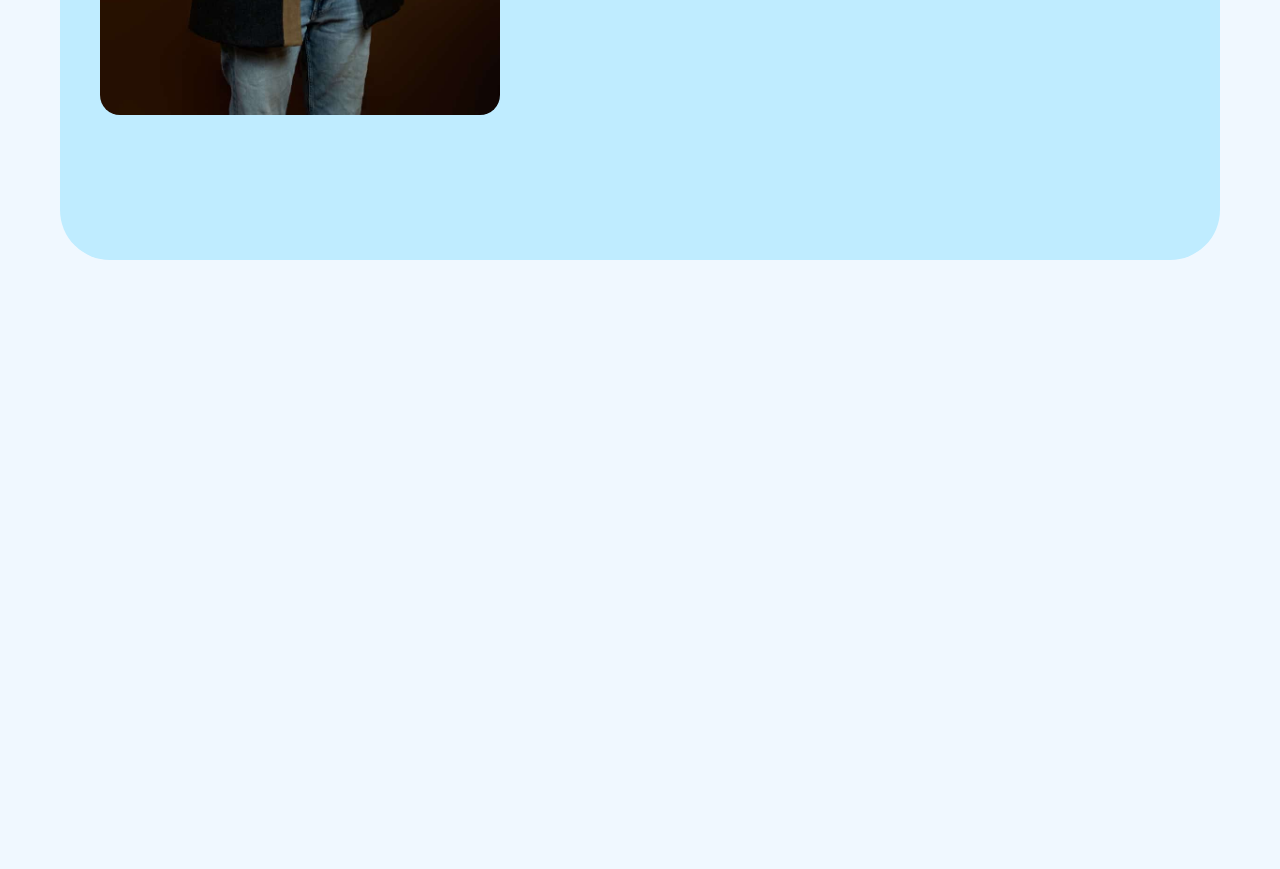
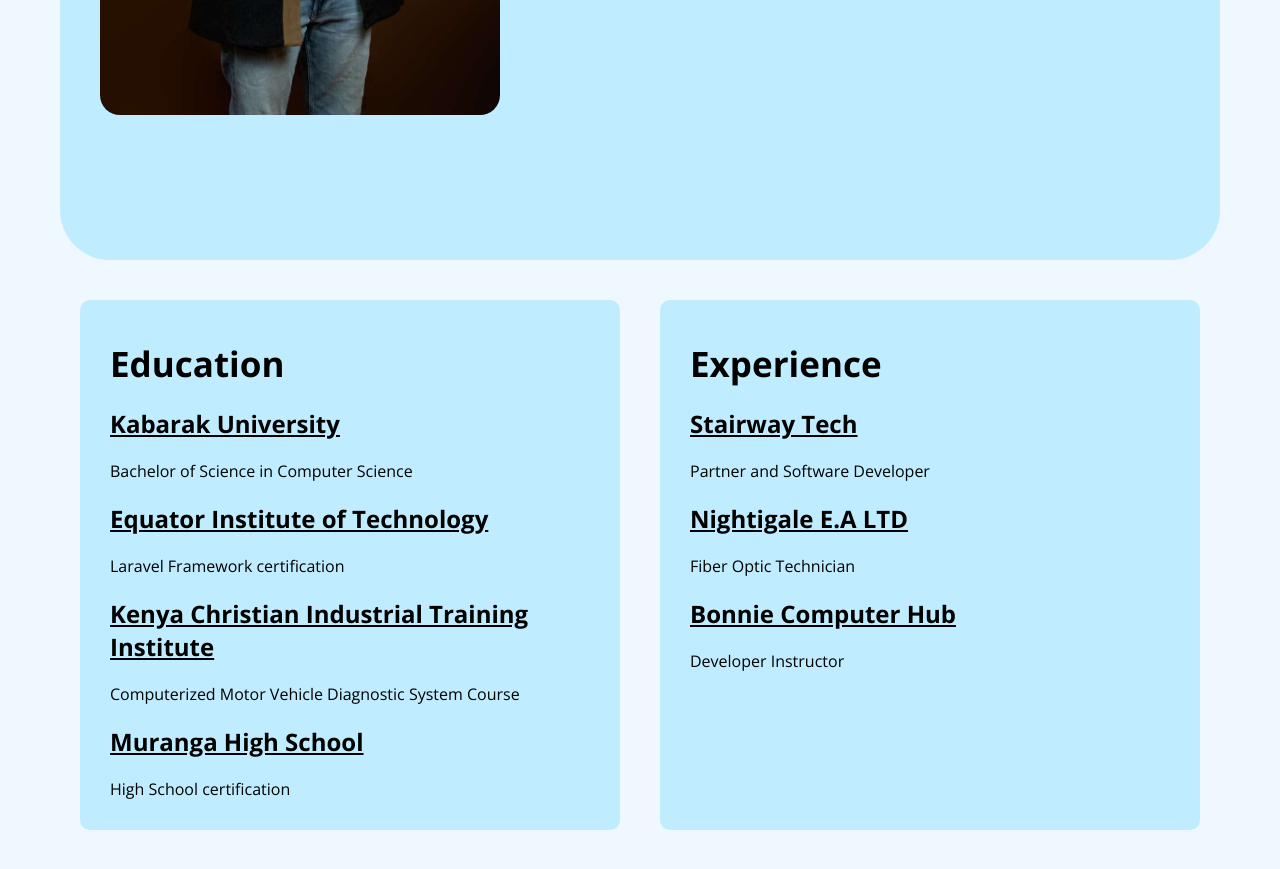
Before and after one commit to Manaseh1/new_portfolio, a plain HTML site: page index.html in a window 1280 px wide. Shown: the part 727-1596 px from the top of the page. Before the commit the page ends 1027 px from the top, so only its background shows below. Drawn offline with nearby package versions, Linux system fonts and the light colour scheme.

Commit message:
Added a Education and Work Experience

```diff
--- a/index.html
+++ b/index.html
@@ -18,6 +18,7 @@
             <button class="hamburger-button"> ☰ </button>
             <div class="nav-links">
                 <a href="#">Home</a>
+                <a href="">Projects</a>
                 <a href="#">Services</a>
                 <a href="#">Contact</a>
             </div>
@@ -39,7 +40,7 @@
             </ul>
         </nav>
     </div>
-    <div class="hero-section">
+    <section class="hero-section">
         <div class="intro">
             <h5>Introduction</h5>
             <h1 class="waving">Heeeey !!! <span class="emoji"> &#128075;</span> </h1>
@@ -54,8 +55,47 @@
         <div>
             <img src="images/me.jpeg" alt="" class="my_image">
         </div>
+    </section>
+    <div class="section2">
+        <section class="edu">
+            <h1>Education</h1>
+            <div class="study">
 
+                <h2>Kabarak University</h2>
+                <p>Bachelor of Science in Computer Science</p>
+            </div>
+            <div class="study">
+                <h2>Equator Institute of Technology</h2>
+                <p>Laravel Framework certification</p>
+            </div>
+            <div class="study">
+                <h2>Kenya Christian Industrial Training Institute</h2>
+                <p>Computerized Motor Vehicle Diagnostic System Course</p>
+            </div>
+            <div class="study">
+                <h2>Muranga High School</h2>
+                <p>High School certification</p>
+            </div>
+        </section>
+        <section class="edu">
+            <h1>Experience</h1>
+            <div class="study">
+
+                <h2>Stairway Tech</h2>
+                <p>Partner and Software Developer</p>
+            </div>
+            <div class="study">
+                <h2>Nightigale E.A LTD</h2>
+                <p>Fiber Optic Technician</p>
+            </div>
+            <div class="study">
+                <h2>Bonnie Computer Hub</h2>
+                <p>Developer Instructor</p>
+            </div>
+
+        </section>
     </div>
+
 </body>
 <script>
     document.querySelector('.hamburger-button').addEventListener('click', function () {
--- a/style.css
+++ b/style.css
@@ -112,19 +112,16 @@
 
 .my_image {
     max-width: 100%;
-
+    max-height: inherit;
     border-radius: 20px;
     /* padding-left: 100px; */
 
 }
 
-
-
-
 .waving {
     animation-name: wave-animation;
     animation-duration: 3.0s;
-    animation-iteration-count: infinite;
+    animation-iteration-count: 2s;
     transform-origin: 70% 70%;
 }
 
@@ -168,18 +165,48 @@
     }
 
     .my_image {
-        width: 70%;
+arrayToDestruct     width: 70%;
 
     }
 } */
+.section2 {
+    display: flex;
+}
+
+.edu {
+    padding-top: 20px;
+    padding-left: 10px;
+    padding-bottom: 10px;
+    background-color: #BFECFF;
+    border-radius: 10px;
+    width: 100%;
+
+}
+
+.edu h1 {
+    font-size: 35px;
+}
+
+.study {
+    margin: auto;
+    /* padding: 10px; */
+}
+
+.study h2 {
+    text-decoration: underline;
+}
+
+/* Hamburger menu  */
 #hamburger-menu {
     display: none;
 }
 
+/* Media queries */
 @media (max-width: 768px) {
     * {
-        margin: 10px;
+        margin: 5px;
     }
+
 
     #hamburger-menu {
         display: block;
@@ -200,7 +227,7 @@
     }
 
     .nav-links a {
-        display: inline-block;
+        display: block;
         padding: 15px;
         color: black;
         text-decoration: none;
@@ -226,6 +253,10 @@
         animation-name: new-slippery;
     }
 
+    .intro h1 {
+        font-size: 45px;
+    }
+
     @keyframes new-slippery {
         from {
             left: 100px;
@@ -245,4 +276,12 @@
         border-radius: 0px;
         margin: auto;
     }
+
+    .section2 {
+        display: block;
+    }
+
+    .edu {
+        margin: 20px;
+    }
 }
```
